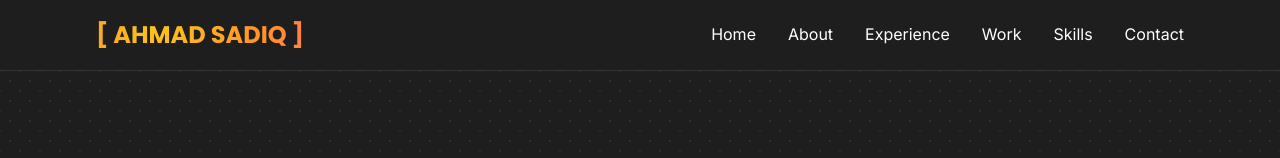
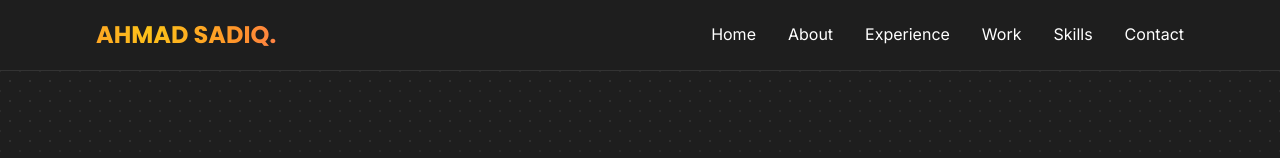
Before and after one commit to ahmadssadiq/soft-resume, a React (Create React App) app: page /#/ in a window 1280 px wide. Shown: the top 158 px of the page. Built offline with nearby package versions, Linux system fonts and the light colour scheme.

Commit message:
changed logo

```diff
--- a/src/components/Header.js
+++ b/src/components/Header.js
@@ -7,7 +7,7 @@ function Header() {
     return (
         <header className='header'>
             <nav className="container">
-                <div className="logo">[ AHMAD SADIQ ]</div>
+                <div className="logo">AHMAD SADIQ.</div>
                 <ul className="nav-links">
                     <li><Link smooth className="nav-link" to="/#hero">Home</Link></li>
                     <li><Link smooth className="nav-link" to="/#about">About</Link></li>
```
